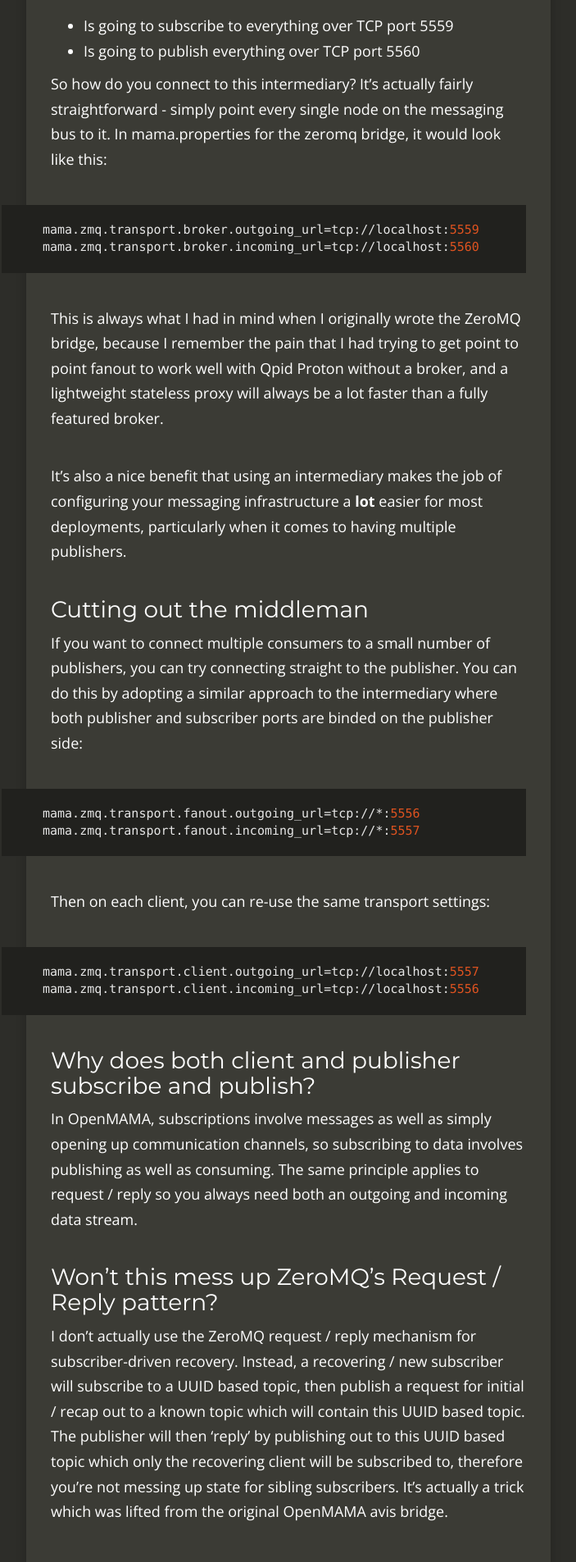
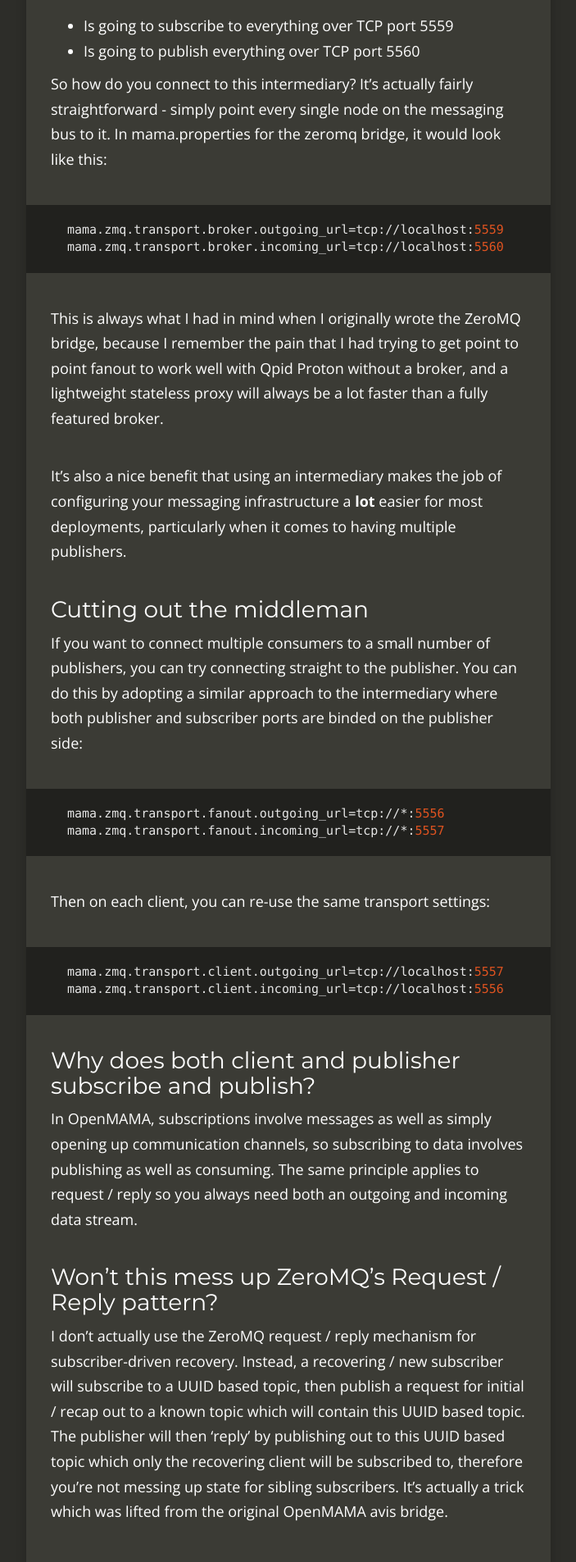
Before and after one commit to fquinner/fquinner.github.io, a Jekyll site: the page built from _posts/2015-12-05-openmama-and-zeromq-fanout.md, in a window 1280 px wide. Shown: the part 992-2897 px from the top of the page at 82% size, without its empty margins (288-991 px from the left). Built offline with Jekyll 4.4.1, drawn with Linux system fonts in a browser that asks for light colours; nearby versions of some CDN libraries; comment, search, counter and statistics services are not loaded; some of the changed text lies outside the part shown.

Commit message:
Brought carte noire up to date with bf17a83de889329e1caed5eef082e60953665cf8

```diff
--- a/_includes/footer.html
+++ b/_includes/footer.html
@@ -24,6 +24,50 @@
    });
 </script>
 
+{% if page.make-smaller-titles %}
+<script type="text/javascript">
+
+  function setFontSize() {
+
+    var title, dateOfTitle, fontSizeOfTitle, listOfA, listOfSmall, listOfArticlesDiv, divWidth;
+
+    listOfArticlesDiv = document.getElementsByClassName("articles");
+
+    for (i = 0; i < listOfArticlesDiv.length; i++) {
+
+      listOfA = document.getElementsByClassName("articles")[i].getElementsByTagName("a");
+      listOfSmall = document.getElementsByClassName("articles")[i].getElementsByTagName("small");
+
+      divWidth = document.getElementsByClassName("articles")[i].offsetWidth;
+
+      for (k = 0; k < listOfSmall.length; k++) {
+
+        title = $(listOfA[k]);
+        dateOfTitle = $(listOfSmall[k]);
+
+        fontSizeOfTitle = startingFontSize;
+        title.css("font-size", fontSizeOfTitle);
+
+        while (title.width() + dateOfTitle.width() >= divWidth)
+          title.css("font-size", fontSizeOfTitle -= 0.5);
+
+      }
+    }
+  }
+
+  function getStartFontSize() {
+    try {
+      startingFontSize = parseInt($(document.getElementsByClassName("articles")[0].getElementsByTagName("a")[0]).css("font-size"));
+      setFontSize();
+      window.addEventListener('resize', setFontSize, true);
+    } catch (e) {}
+  }
+
+  $(document).ready(getStartFontSize);
+
+</script>
+{% endif %}
+
 {% if site.google_analytics %}
 <script type="text/javascript">
   var _gaq = _gaq || [];
--- a/_includes/head.html
+++ b/_includes/head.html
@@ -36,4 +36,10 @@
 <!-- Go to www.addthis.com/dashboard to customize your tools -->
 <script type="text/javascript" src="//s7.addthis.com/js/300/addthis_widget.js#pubid={{ site.addthis_id }}"></script>
 {% endif %}
+
+{% if page.content contains '<script type="math/tex' %}
+<!-- MathJax for LaTeX -->
+<script type="text/javascript" src="http://cdn.mathjax.org/mathjax/latest/MathJax.js?config=TeX-AMS-MML_HTMLorMML"></script>
+{% endif %}
+
 </head>
--- a/_layouts/post.html
+++ b/_layouts/post.html
@@ -87,6 +87,7 @@
       </div>
       {% endif %}
 
+      {% if site.related_posts.length > 0 %}
       <div class="content-panel related clearfix">
         {% for post in site.related_posts limit:1 %}
         <div class="related-header">
@@ -122,6 +123,7 @@
           {% endif %}
         </div>
       </div>
+      {% endif %}
 
     </div>
 
--- a/css/style.scss
+++ b/css/style.scss
@@ -227,6 +227,10 @@
 		}
 	}
 
+	.categories {
+		font-size: 22px;
+	}
+
 	.content-panel:nth-of-type(1) {
 		border-bottom: 10px solid $light-blue;
 	}
@@ -318,6 +322,7 @@
 
 		a, a:active {
 			color: $white;
+			white-space: nowrap;
 		}
 
 		a:hover {
@@ -550,6 +555,10 @@
 				padding-bottom: 20px;
 			}
 
+			.series {
+				margin-bottom: 50px;
+			}
+
 			img {
 				max-width: 100%;
 				padding: 10px;
@@ -558,15 +567,19 @@
     		margin-right: auto
 			}
 
-			li {
+			ul {
 				list-style-type: disc;
+			}
+
+            		ol {
+				list-style-type: decimal;
 			}
 
 			blockquote {
 				position: relative;
 				width: 100%;
 		    margin-left: -15px;
-				padding-right: 45px;
+				padding-right: 10px;
 				background-color: $darker;
 				color: white;
 				box-sizing: content-box;
@@ -607,10 +620,10 @@
 			    margin: 5px auto 5px auto;
 			}
 
-			.highlight {
+			figure.highlight, div.highlighter-rouge {
 				width: 100%;
 				margin-left: -15px;
-				padding-right: 45px;
+				padding-right: 10px;
 				box-sizing: content-box;
 
 				@media (min-width: $screen-sm-min) {
@@ -815,3 +828,37 @@
 		margin-bottom: 20px;
 	}
 }
+
+.btn-categories {
+	background-color: $light-blue;
+	border-color: $light-blue;
+	color: $white;
+	&:hover {
+		background-color: $dark-blue;
+		border-color: $dark-blue;
+		color: $white;
+	}
+	&:active {
+		background-color: $dark-blue;
+		border-color: $dark-blue;
+		color: $white;
+	}
+	&:focus {
+		background-color: $dark-blue;
+		border-color: $dark-blue;
+		color: $white;
+	}
+}
+
+.dropdown-menu {
+	background-color: $light-blue;
+	color: $white;
+	> li > a {
+		background-color: $light-blue;
+		color: $white;
+		&:hover {
+			background-color: $dark-blue;
+			color: $white;
+		}
+	}
+}
--- a/index.html
+++ b/index.html
@@ -1,5 +1,6 @@
 ---
 layout: default
+make-smaller-titles: true
 ---
 
 
```
Also changed, not shown: posts.html (+14 -0 lines).
